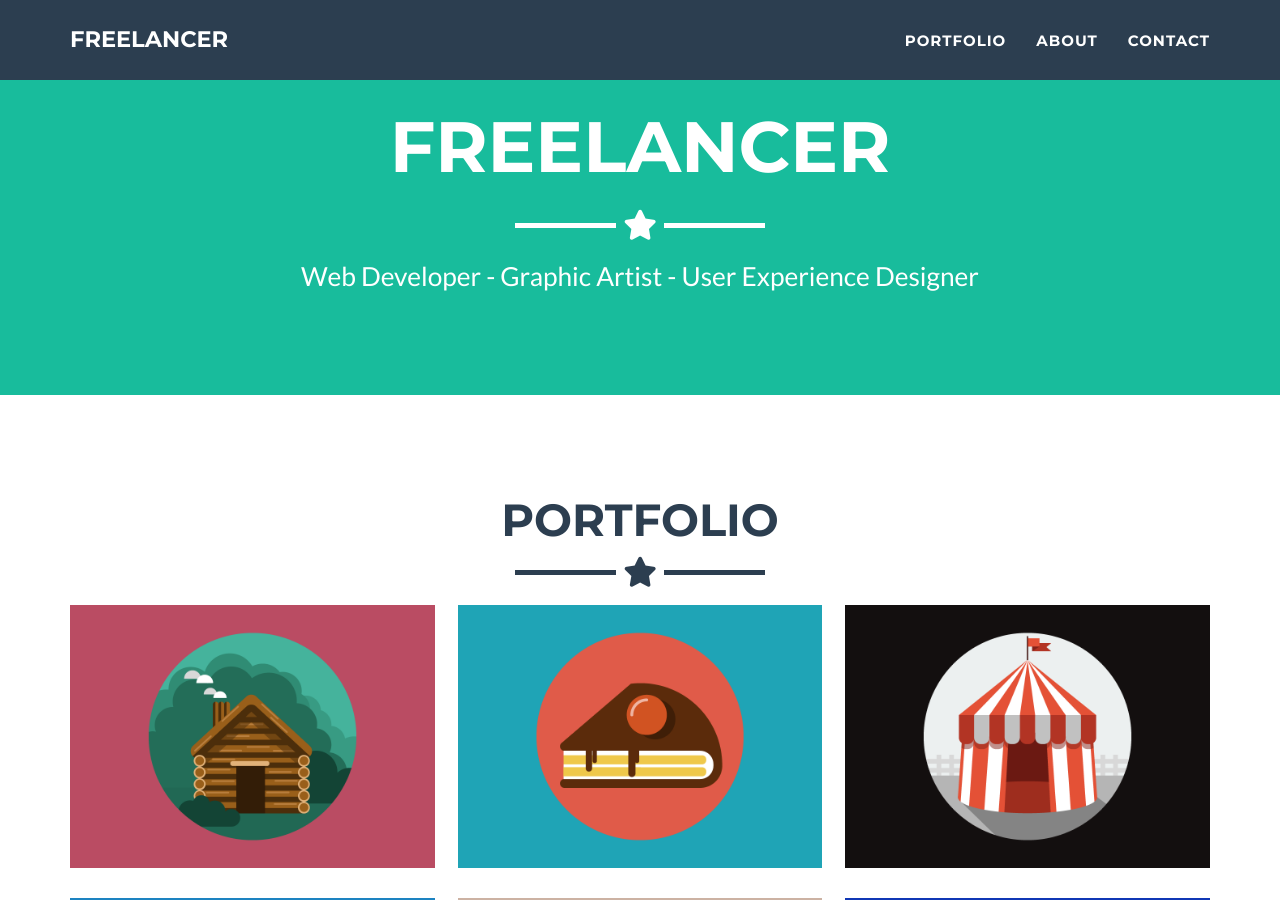
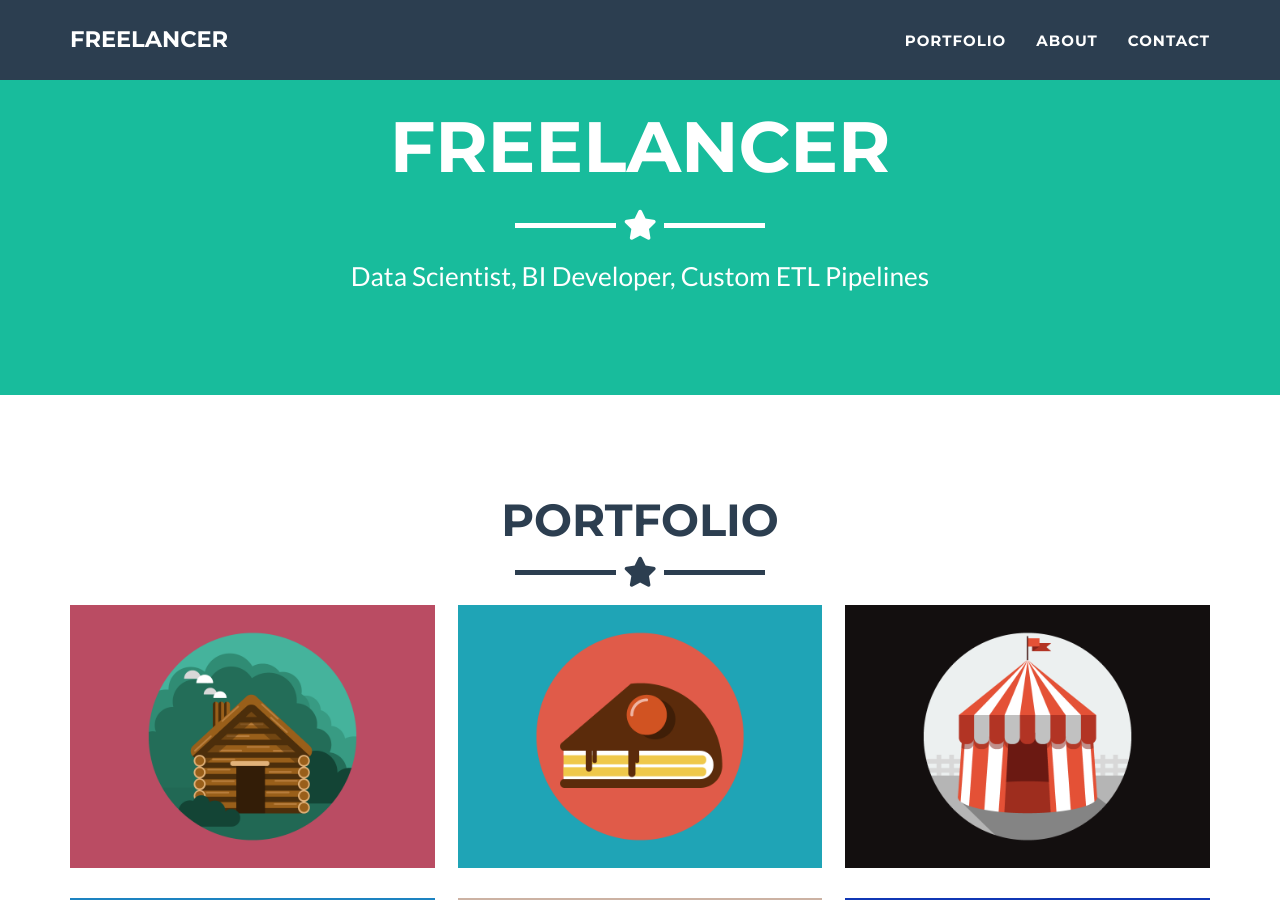
Before and after one commit to brf217/brf217.github.io, a Jekyll site: the page built from _posts/2014-07-18-project-1.markdown, in a window 1280 px wide and 900 px high, scrolled down 380 px. Built offline with Jekyll 4.4.1, drawn with Linux system fonts in a browser that asks for light colours; some of the changed text lies outside the part shown.

Commit message:
Update _config.yml

```diff
--- a/_config.yml
+++ b/_config.yml
@@ -1,11 +1,11 @@
 # Site settings
 title: Freelancer
-email: your-email@domain.com
+email: brett.feeley217@gmail.com
 url: https://github.com/jeromelachaud/freelancer-theme
 description: "Write an awesome description for your new site here. You can edit this line in _config.yml. It will appear in your document head meta (for Google search results) and in your feed.xml site description."
 keywords: "your keywords, separated by commas"
-skills: "Web Developer - Graphic Artist - User Experience Designer"
-meta_author: LastName FirstName
+skills: "Data Scientist, BI Developer, Custom ETL Pipelines"
+meta_author: Feeley Brett
 
 # Google webmaster tools
 google_verify:
@@ -17,7 +17,7 @@
 # - static : pass through formspree.io to validate email sending
 # - disqus : replace contact form by disqus thread
 # - comment the line below if you want to stick with the default PHP contact form
-contact: static
+# contact: static
 
 # If you use disqus you need disqus shortname
 # https://help.disqus.com/customer/portal/articles/466208
@@ -52,8 +52,7 @@
 
 # Postal address (add as many lines as necessary)
 address:
-  - line: 3481 Melrose Place
-  - line: Beverly Hills, CA 90210
+  - line: Denver, CO
 
 # Credits content
 credits: 'Freelancer is a free to use, open source Bootstrap theme created by <a href="http://startbootstrap.com">Start Bootstrap</a>.'
```
